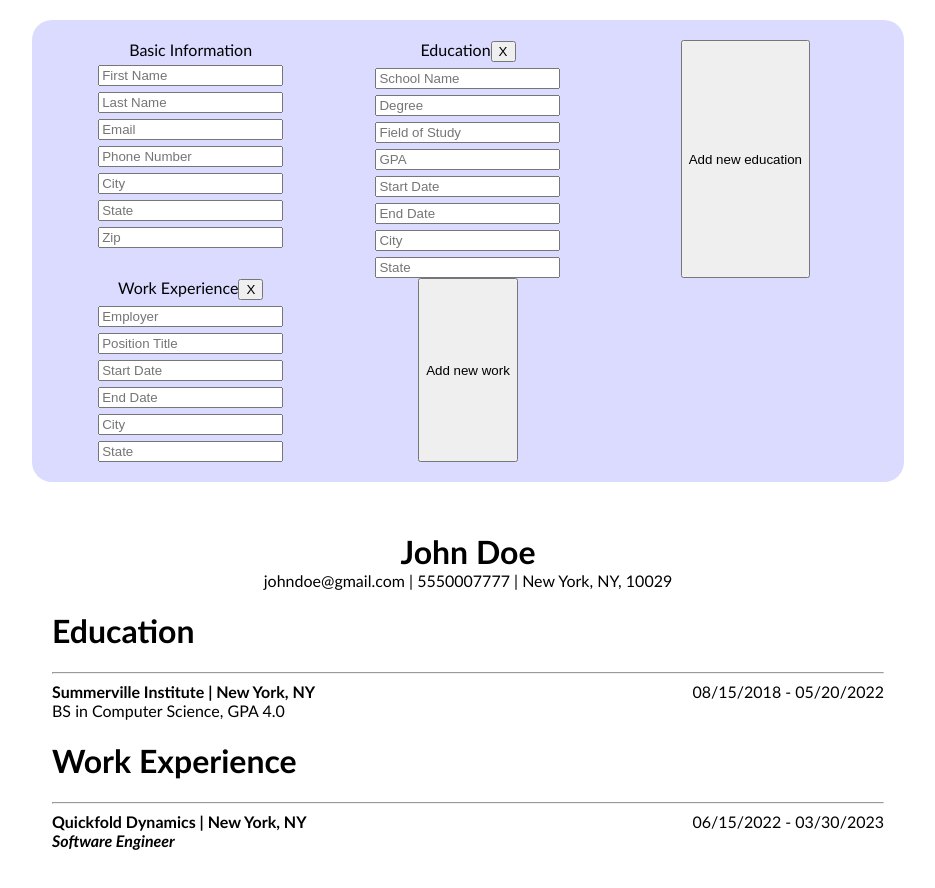
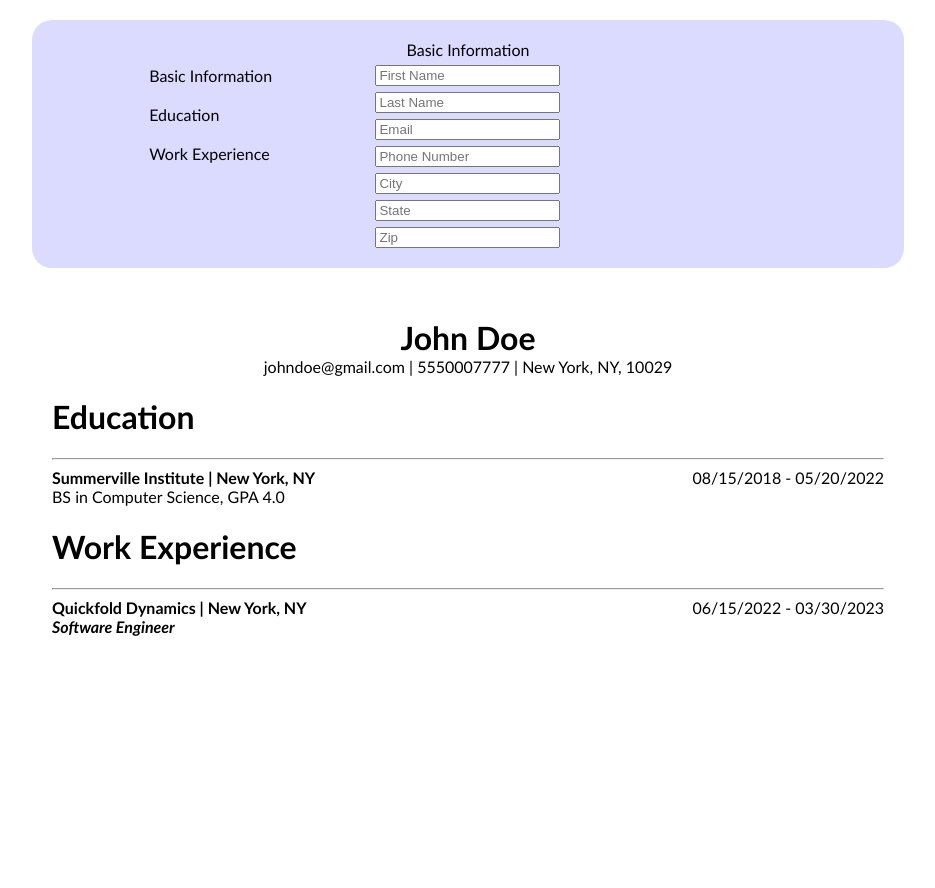
Before and after one commit to CharlesCoeder/cv-app, a React (Create React App) app: page / in a window 1280 px wide. Shown: the top 888 px of the page, without its empty margins (172-1107 px from the left). Built offline with nearby package versions, Linux system fonts and the light colour scheme.

Commit message:
separate pages for inputs

```diff
--- a/public/style.css
+++ b/public/style.css
@@ -70,3 +70,17 @@ body {
   font-weight: bold;
   font-style: italic;
 }
+
+.list > li {
+  cursor: pointer;
+  padding: 10px;
+  border-radius: 20px;
+}
+
+.list > li:hover {
+  background-color: lightgray;
+}
+
+.list {
+  list-style-type: none;
+}
--- a/src/App.js
+++ b/src/App.js
@@ -71,12 +71,12 @@ class App extends Component{
   }))}
 
   addEducation(){
-    this.setState( (prevState) => ({
+    this.setState((prevState) => ({
       ...prevState,
       'Education' : {
         ...prevState['Education'],
         [prevState.educationCounter] : {
-        'School Name' : 'asdfg;jlkafdsjkl; Institute',
+        'School Name' : 'Coppermind Institute',
         'Degree' : 'BS',
         'Field of Study' : 'Computer Science',
         'GPA' : '4.0',
@@ -122,7 +122,7 @@ class App extends Component{
     return (
       <div className="App">
         <UserInput updateState={this.updateState} addEducation={this.addEducation} addWork={this.addWork} educationCounter={this.state.educationCounter}
-          workCounter={this.state.workCounter} handleDelete={this.handleDelete}/>
+          workCounter={this.state.workCounter} handleDelete={this.handleDelete} />
 
         <ResumeOutput state={this.state}/>
       </div>
--- /dev/null
+++ b/src/components/input/PageDisplayer.js
@@ -0,0 +1,15 @@
+import React, { Component } from "react";
+
+class PageDisplayer extends Component {
+    render(){
+
+        return (
+            <div>
+                {this.props.page}
+            </div>
+        )
+    }
+
+}
+
+export default PageDisplayer;
--- /dev/null
+++ b/src/components/input/Sidebar.js
@@ -0,0 +1,37 @@
+import React, { Component } from 'react';
+
+class Sidebar extends Component {
+    constructor(props){
+        super(props);
+
+        this.changeToBasicInfo = this.changeToBasicInfo.bind(this);
+        this.changeToEducation = this.changeToEducation.bind(this);
+        this.changeToWork = this.changeToWork.bind(this);
+    }
+
+    changeToBasicInfo(){
+        this.props.changePage('basicInfoPage');
+    }
+
+    changeToEducation(){
+        this.props.changePage('educationPage');
+    }
+
+    changeToWork(){
+        this.props.changePage('workPage');
+    }
+
+    render(){
+        return (
+            <div className='sidebar'>
+                <ul className='list'>
+                    <li onClick={this.changeToBasicInfo}>Basic Information</li>
+                    <li onClick={this.changeToEducation}>Education</li>
+                    <li onClick={this.changeToWork}>Work Experience</li>
+                </ul>
+            </div>
+        )
+    }
+}
+
+export default Sidebar;
--- a/src/components/input/UserInput.js
+++ b/src/components/input/UserInput.js
@@ -1,76 +1,69 @@
 import React, { Component } from 'react';
-import BasicInfoForm from './BasicInfoForm';
-import EducationForm from './EducationForm';
-import WorkExperienceForm from './WorkExperienceForm'
+import BasicInfoPage from './pages/BasicInfoPage';
+import EducationPage from './pages/EducationPage';
+import WorkPage from './pages/WorkPage';
+import PageDisplayer from './PageDisplayer';
+import Sidebar from './Sidebar';
 
 class UserInput extends Component {
 
   constructor(props){
-    super(props)
-    this.onClickEducation = this.onClickEducation.bind(this);
-    this.onClickWork = this.onClickWork.bind(this);
-    this.handleDelete = this.handleDelete.bind(this);
+    super(props);
 
     this.state = {
-      educationForms : {0: <EducationForm updateState={this.props.updateState} handleDelete={this.handleDelete} id={0} key={0}/>},
-      workForms : {0: <WorkExperienceForm updateState={this.props.updateState} handleDelete={this.handleDelete} id={0} key={0}/>},
+      currentPage : 'basicInfoPage',
+      educationFormIDs : [0],
+      workFormIDs : [0],
     }
 
+    this.changePage = this.changePage.bind(this);
+    this.addEducationForm = this.addEducationForm.bind(this);
+    this.addWorkForm = this.addWorkForm.bind(this);
+    this.removeFormID = this.removeFormID.bind(this);
   }
 
-  onClickEducation(){
-    const { educationCounter, updateState } = this.props;
-
-    // add input area for new education section
+  addEducationForm(){
     this.setState(prevState => ({
-      educationForms : {...prevState.educationForms,
-        educationCounter : <EducationForm updateState={updateState} handleDelete={this.handleDelete} id={educationCounter} key={educationCounter}/>}
-    }));
-
-    // add new section to parent state, which will then show its output
-    this.props.addEducation()
+      educationFormIDs : [...prevState.educationFormIDs, this.props.educationCounter]
+    }))
   }
 
-  onClickWork(){
-
-    const { workCounter, updateState } = this.props;
-
-    // add input area for new work section
+  addWorkForm(){
     this.setState(prevState => ({
-      workForms: {...prevState.workForms,
-        workCounter : <WorkExperienceForm updateState={updateState} handleDelete={this.handleDelete} id={workCounter} key={workCounter}/>}
-    }));
-
-    // add new section to parent state, which will then show its output
-    this.props.addWork()
+      workFormIDs : [...prevState.workFormIDs, this.props.workCounter]
+    }))
   }
 
-  handleDelete(sectionType, id){
-    // remove section from App.js state
-    this.props.handleDelete(sectionType, id);
+  changePage(newPage){
+    this.setState({ currentPage : newPage });
+  }
 
-    // remove section's input area from DOM
-    if (sectionType === 'Education'){
-      let state = {...this.state};
-      delete state['educationForms'][id];
-      this.setState(state);
-    }
-    else if (sectionType === 'Work Experience'){
-      let state = {...this.state};
-      delete state['workForms'][id];
-      this.setState(state);
-    }
+  removeFormID(key, id){
+    this.setState(prevState => ({
+      [key]: prevState[key].filter(formID => formID !== id),
+    }));
   }
 
   render(){
+    let page;
+    switch(this.state.currentPage) {
+      case 'basicInfoPage':
+        page = <BasicInfoPage updateState={this.props.updateState} />
+        break;
+      case 'educationPage':
+        page = <EducationPage formIDs={this.state.educationFormIDs} removeFormID={this.removeFormID} updateState={this.props.updateState} handleDelete={this.props.handleDelete} addEducationOutput={this.props.addEducation} addEducationForm={this.addEducationForm}/>
+        break;
+      case 'workPage':
+        page = <WorkPage formIDs={this.state.workFormIDs} removeFormID={this.removeFormID} updateState={this.props.updateState} handleDelete={this.props.handleDelete} addWorkOutput={this.props.addWork} addWorkForm={this.addWorkForm} />
+        break;
+      default:
+        page = <BasicInfoPage updateState={this.props.updateState} />
+    }
 
     return (
       <div className="UserInput">
-        <BasicInfoForm updateState={this.props.updateState}/>
-        {Object.values(this.state.educationForms)}
-        <button onClick={this.onClickEducation}>Add new education</button>
-        {Object.values(this.state.workForms)}
-        <button onClick={this.onClickWork}>Add new work</button>
+        <Sidebar changePage={this.changePage}/>
+        <PageDisplayer page={page}/>
       </div>
     )
   }
--- a/src/components/input/WorkExperienceForm.js
+++ b/src/components/input/forms/EducationForm.js
@@ -1,7 +1,7 @@
 import React, { Component } from 'react';
 import InputField from './InputField';
 
-class WorkExperienceForm extends Component {
+class EducationForm extends Component {
   constructor(props) {
     super(props);
     this.state = {};
@@ -12,22 +12,22 @@ class WorkExperienceForm extends Component {
 
   handleFieldChange(fieldId, value) {
     this.setState({ [fieldId]: value }, () => {
-      this.props.updateState('Work Experience', this.props.id, fieldId, value)
+      this.props.updateState('Education', this.props.id, fieldId, value)
     });
   }
 
   handleDelete(){
-    this.props.handleDelete('Work Experience', this.props.id);
+    this.props.handleDelete('Education', this.props.id);
   }
 
   render(){
-
-
     return (
       <div className="inputSection">
-        <div>Work Experience<button onClick={this.handleDelete}>X</button></div>
-        <InputField key={'Employer'} id={'Employer'} onChange={this.handleFieldChange} value={this.state['Employer']}/>
-        <InputField key={'Position Title'} id={'Position Title'} onChange={this.handleFieldChange} value={this.state['Position Title']}/>
+        <div>Education<button onClick={this.handleDelete}>X</button></div>
+        <InputField key={'School Name'} id={'School Name'} onChange={this.handleFieldChange} value={this.state['School Name']}/>
+        <InputField key={'Degree'} id={'Degree'} onChange={this.handleFieldChange} value={this.state['Degree']}/>
+        <InputField key={'Field of Study'} id={'Field of Study'} onChange={this.handleFieldChange} value={this.state['Field of Study']}/>
+        <InputField key={'GPA'} id={'GPA'} onChange={this.handleFieldChange} value={this.state['GPA']}/>
         <InputField key={'Start Date'} id={'Start Date'} onChange={this.handleFieldChange} value={this.state['Start Date']}/>
         <InputField key={'End Date'} id={'End Date'} onChange={this.handleFieldChange} value={this.state['End Date']}/>
         <InputField key={'City'} id={'City'} onChange={this.handleFieldChange} value={this.state['City']}/>
@@ -37,4 +37,4 @@ class WorkExperienceForm extends Component {
   }
 }
 
-export default WorkExperienceForm;
+export default EducationForm;
--- a/src/components/input/EducationForm.js
+++ b/src/components/input/forms/WorkForm.js
@@ -1,7 +1,7 @@
 import React, { Component } from 'react';
 import InputField from './InputField';
 
-class EducationForm extends Component {
+class WorkForm extends Component {
   constructor(props) {
     super(props);
     this.state = {};
@@ -12,24 +12,20 @@ class EducationForm extends Component {
 
   handleFieldChange(fieldId, value) {
     this.setState({ [fieldId]: value }, () => {
-      this.props.updateState('Education', this.props.id, fieldId, value)
+      this.props.updateState('Work Experience', this.props.id, fieldId, value)
     });
   }
 
   handleDelete(){
-    this.props.handleDelete('Education', this.props.id);
+    this.props.handleDelete('Work Experience', this.props.id);
   }
 
   render(){
-
-
     return (
       <div className="inputSection">
-        <div>Education<button onClick={this.handleDelete}>X</button></div>
-        <InputField key={'School Name'} id={'School Name'} onChange={this.handleFieldChange} value={this.state['School Name']}/>
-        <InputField key={'Degree'} id={'Degree'} onChange={this.handleFieldChange} value={this.state['Degree']}/>
-        <InputField key={'Field of Study'} id={'Field of Study'} onChange={this.handleFieldChange} value={this.state['Field of Study']}/>
-        <InputField key={'GPA'} id={'GPA'} onChange={this.handleFieldChange} value={this.state['GPA']}/>
+        <div>Work Experience<button onClick={this.handleDelete}>X</button></div>
+        <InputField key={'Employer'} id={'Employer'} onChange={this.handleFieldChange} value={this.state['Employer']}/>
+        <InputField key={'Position Title'} id={'Position Title'} onChange={this.handleFieldChange} value={this.state['Position Title']}/>
         <InputField key={'Start Date'} id={'Start Date'} onChange={this.handleFieldChange} value={this.state['Start Date']}/>
         <InputField key={'End Date'} id={'End Date'} onChange={this.handleFieldChange} value={this.state['End Date']}/>
         <InputField key={'City'} id={'City'} onChange={this.handleFieldChange} value={this.state['City']}/>
@@ -39,4 +35,4 @@ class EducationForm extends Component {
   }
 }
 
-export default EducationForm;
+export default WorkForm;
--- /dev/null
+++ b/src/components/input/pages/BasicInfoPage.js
@@ -0,0 +1,16 @@
+import React, { Component } from 'react';
+import BasicInfoForm from '../forms/BasicInfoForm';
+
+class BasicInfoPage extends Component {
+
+    render(){
+        return (
+            <div>
+                <BasicInfoForm updateState={this.props.updateState}/>
+            </div>
+        )
+    }
+
+}
+
+export default BasicInfoPage;
--- /dev/null
+++ b/src/components/input/pages/EducationPage.js
@@ -0,0 +1,43 @@
+import React, { Component } from 'react';
+import EducationForm from '../forms/EducationForm';
+
+class EducationPage extends Component {
+
+    constructor(props){
+        super(props);
+
+        this.addEducation = this.addEducation.bind(this);
+        this.handleDelete = this.handleDelete.bind(this);
+    }
+
+    handleDelete = (sectionType, id) => {
+        // remove section's input area
+        this.props.removeFormID('educationFormIDs', id);
+
+        // remove section's output area
+        this.props.handleDelete(sectionType, id);
+    }
+
+    addEducation(){
+        // add input area for new education section
+        this.props.addEducationForm();
+
+        // add coresponding output area on resume
+        this.props.addEducationOutput();
+      }
+
+    render(){
+        const forms = this.props.formIDs.map(formID =>
+            <EducationForm updateState={this.props.updateState} handleDelete={this.handleDelete} id={formID} key={formID}/>
+        )
+
+        return (
+            <div>
+                {forms}
+                <button onClick={this.addEducation}>Add Education</button>
+            </div>
+        )
+    }
+}
+
+export default EducationPage;
--- /dev/null
+++ b/src/components/input/pages/WorkPage.js
@@ -0,0 +1,43 @@
+import React, { Component } from 'react';
+import WorkForm from '../forms/WorkForm';
+
+class WorkPage extends Component {
+
+    constructor(props){
+        super(props);
+
+        this.addWork = this.addWork.bind(this);
+        this.handleDelete = this.handleDelete.bind(this);
+    }
+
+    handleDelete = (sectionType, id) => {
+        // remove section's input area
+        this.props.removeFormID('workFormIDs', id);
+
+        // remove section's output area
+        this.props.handleDelete(sectionType, id);
+    }
+
+    addWork(){
+        // add input area for new work section
+        this.props.addWorkForm();
+
+        // add coresponding output area on resume
+        this.props.addWorkOutput();
+      }
+
+    render(){
+        const forms = this.props.formIDs.map(formID =>
+            <WorkForm updateState={this.props.updateState} handleDelete={this.handleDelete} id={formID} key={formID}/>
+        )
+
+        return (
+            <div>
+                {forms}
+                <button onClick={this.addWork}>Add Work</button>
+            </div>
+        )
+    }
+}
+
+export default WorkPage;
```
Also changed, not shown: src/components/input/forms/BasicInfoForm.js (renamed from src/components/input/BasicInfoForm.js), src/components/input/forms/InputField.js (renamed from src/components/input/InputField.js).
